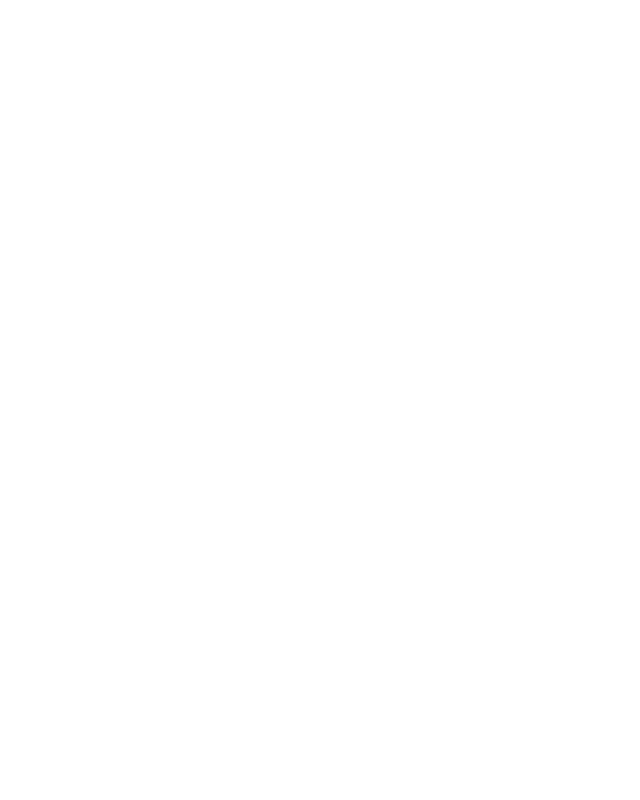
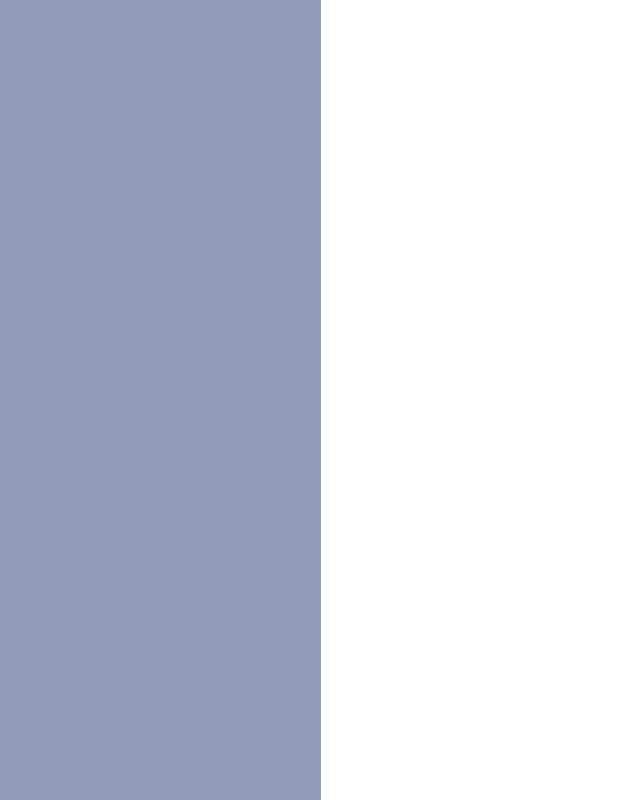
Before and after one commit to Yujin-princess-and-slaves/InTime_Client_V1, a React (Create React App) app: page / in a window 1280 px wide. Shown: the whole page, without its empty margins (195-835 px from the left). Built offline with nearby package versions, Linux system fonts and the light colour scheme.

Commit message:
FEAT :: 회색 상자 추가 - 왼쪽 회색 상자를 추가하였다

```diff
--- a/package.json
+++ b/package.json
@@ -9,6 +9,7 @@
     "react": "^18.2.0",
     "react-dom": "^18.2.0",
     "react-scripts": "5.0.1",
+    "styled-components": "^6.0.7",
     "web-vitals": "^2.1.4"
   },
   "scripts": {
--- a/src/App.js
+++ b/src/App.js
@@ -1,11 +1,34 @@
-import './App.css';
+import styled, { createGlobalStyle } from "styled-components";
 
-function App() {
+const App = () => {
   return (
-    <div className="App">
+    <>
+      <GlobalStyle />
+      <Wrapper>
+        <Square />
+      </Wrapper>
+    </>
+  );
+};
 
-    </div>
-  );
-}
+const GlobalStyle = createGlobalStyle`
+  * {
+    margin: 0;
+    padding: 0;
+    box-sizing: border-box;
+  }
+`;
+
+const Wrapper = styled.div`
+  display: flex;
+  justify-content: flex-start;
+  align-items: center;
+`;
+
+const Square = styled.div`
+  background-color: #929bb8;
+  width: 516px;
+  height: 100vh;
+`;
 
 export default App;
```
